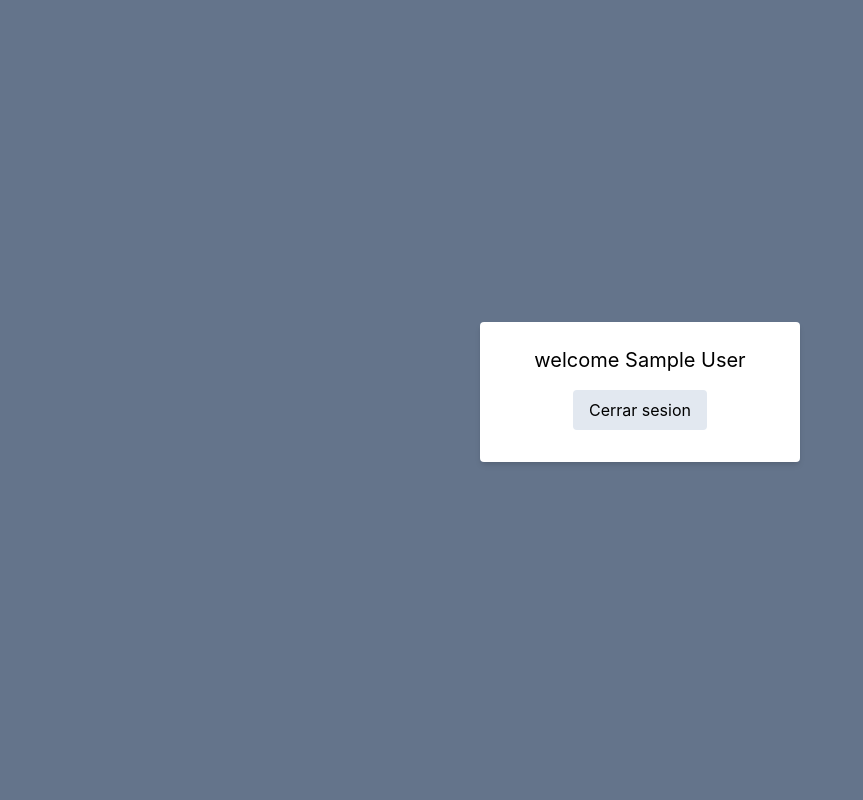
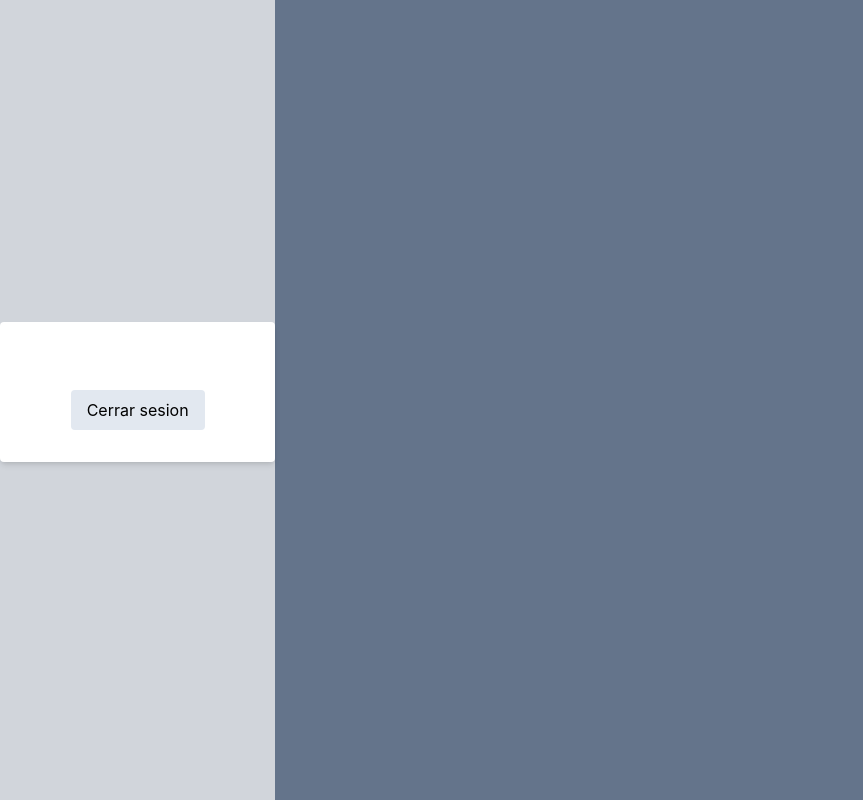
Before and after one commit to luanaesteve/AIDE_APP, a React (Create React App) app: page /home in a window 1280 px wide. Shown: the whole page, without its empty margins (0-863 px from the left). Built offline with nearby package versions, Linux system fonts and the light colour scheme; no server answers; sample sign-in values are in the browser's storage.

Commit message:
asndaskdna

```diff
--- a/src/UI/Screens/HomeScreen.js
+++ b/src/UI/Screens/HomeScreen.js
@@ -13,11 +13,11 @@
   };
 
   return (
-    <div className="w-full max-w-xs m-auto text-black">
+    <div className="min-h-screen flex flex-col items-center justify-center bg-gray-300">
       <div className="bg-white shadow-md rounded px-8 pt-6 pb-8 mb-4">
         <p className="text-xl mb-4">welcome {user.displayName || user.email}</p>
         <button
-          className="bg-slate-200 hover:bg-slate-300 rounded py-2 px-4 text-black"
+          className=" text-center bg-slate-200 hover:bg-slate-300 rounded py-2 px-4 text-black"
           onClick={handleLogout}
         >
           Cerrar sesion
```
